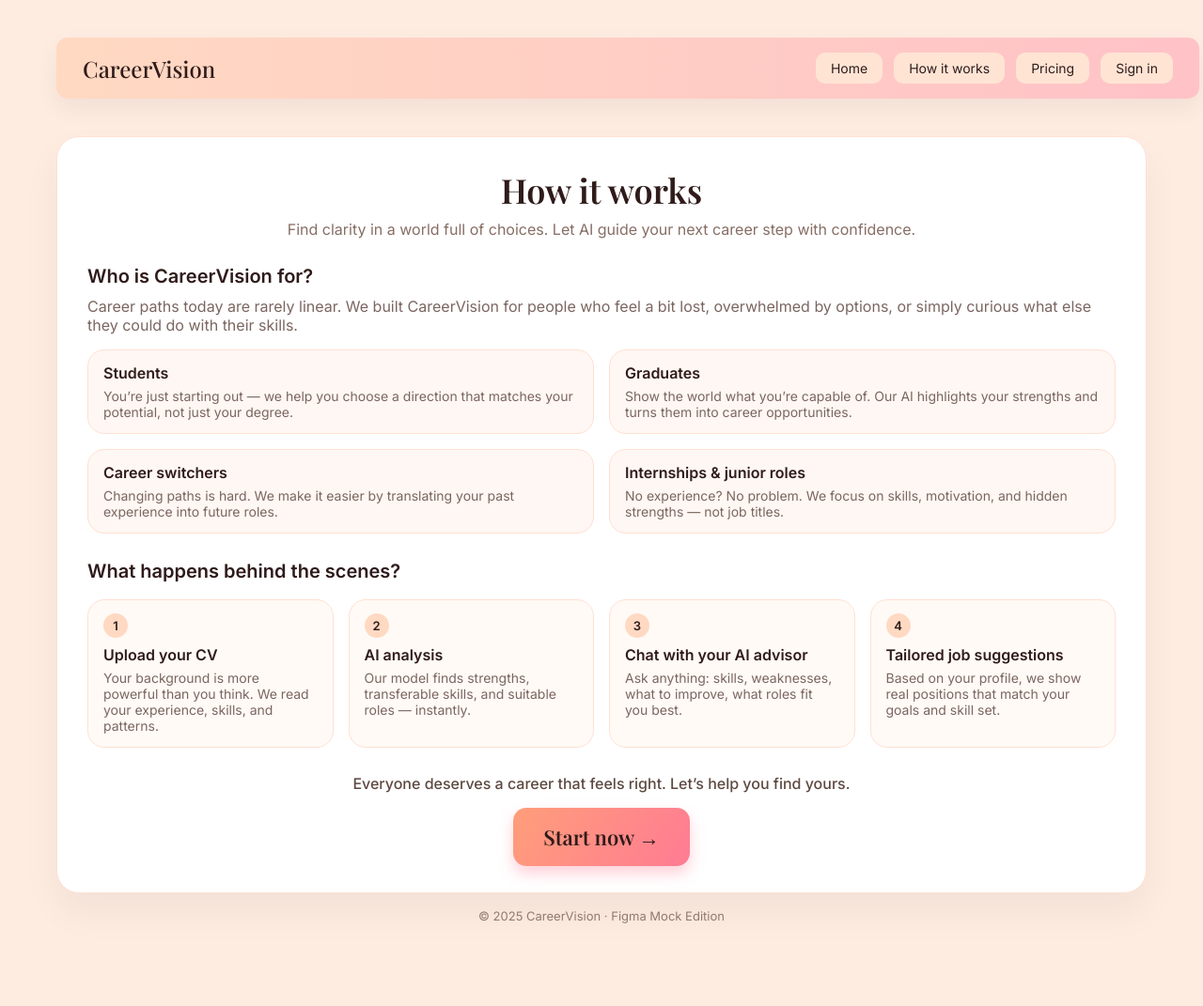
After one commit to AntonAveryan/ProjectWork_TeamF, a Django app: page /how-it-works/ in a window 1280 px wide. The commit adds this page. Shown: the whole page at 94% size. Run offline with Django 5.2, Linux system fonts and the light colour scheme.

Commit message:
Wlkn' skellet and 2 muscules

```diff
--- a/core/static/core/styles.css
+++ b/core/static/core/styles.css
@@ -544,3 +544,99 @@ body.cv-body::before {
     max-width: 90%;
   }
 }
+.cv-hiw-section {
+  margin-top: 28px;
+}
+
+.cv-hiw-grid {
+  display: grid;
+  grid-template-columns: repeat(2, minmax(0, 1fr));
+  gap: 16px;
+  margin-top: 16px;
+}
+
+.cv-hiw-card {
+  background: #fff7f3;
+  border-radius: 18px;
+  padding: 14px 16px;
+  border: 1px solid #ffe0d2;
+}
+
+.cv-hiw-title {
+  margin: 0 0 6px;
+  font-size: 16px;
+  font-weight: 600;
+}
+
+.cv-hiw-text {
+  margin: 0;
+  font-size: 14px;
+  color: #7b6660;
+}
+
+.cv-steps-row {
+  display: grid;
+  grid-template-columns: repeat(4, minmax(0, 1fr));
+  gap: 16px;
+  margin-top: 18px;
+}
+
+.cv-step-card {
+  background: #fffaf6;
+  border-radius: 18px;
+  padding: 14px 16px;
+  border: 1px solid #ffe0d2;
+}
+
+.cv-step-number {
+  width: 26px;
+  height: 26px;
+  border-radius: 13px;
+  background: #ffd9c2;
+  display: flex;
+  align-items: center;
+  justify-content: center;
+  font-size: 13px;
+  font-weight: 600;
+  margin-bottom: 8px;
+}
+
+.cv-hiw-center {
+  text-align: center;
+}
+
+.cv-hiw-closing {
+  margin: 24px 0 16px;
+  font-size: 16px;
+  font-weight: 500;
+  color: #5d4941;
+}
+
+.cv-pricing-card {
+  max-width: 540px;
+  margin: 18px auto;
+}
+
+.cv-link {
+  color: #ff7b93;
+  text-decoration: none;
+}
+
+.cv-link:hover {
+  text-decoration: underline;
+}
+
+@media (max-width: 900px) {
+  .cv-hiw-grid {
+    grid-template-columns: 1fr;
+  }
+  .cv-steps-row {
+    grid-template-columns: 1fr 1fr;
+  }
+}
+
+@media (max-width: 600px) {
+  .cv-steps-row {
+    grid-template-columns: 1fr;
+  }
+}
--- a/core/templates/core/base.html
+++ b/core/templates/core/base.html
@@ -9,6 +9,18 @@
 </head>
 <body class="cv-body">
   <div class="cv-page-wrapper">
+
+    <!-- GLOBAL HEADER / NAV -->
+    <div class="cv-header">
+      <div class="cv-logo">CareerVision</div>
+      <div class="cv-nav">
+        <a href="{% url 'landing' %}" class="cv-nav-pill">Home</a>
+        <a href="{% url 'how_it_works' %}" class="cv-nav-pill">How it works</a>
+        <a href="{% url 'pricing' %}" class="cv-nav-pill">Pricing</a>
+        <a href="#" class="cv-nav-pill">Sign in</a>
+      </div>
+    </div>
+
     {% block content %}{% endblock %}
 
     <footer class="cv-footer">
--- /dev/null
+++ b/core/templates/core/how_it_works.html
@@ -0,0 +1,100 @@
+{% extends 'core/base.html' %}
+
+{% block content %}
+<div class="cv-card">
+  <div class="cv-card-title-wrap">
+    <h1 class="cv-title">How it works</h1>
+    <p class="cv-subtitle">
+      Find clarity in a world full of choices. Let AI guide your next career step with confidence.
+    </p>
+  </div>
+
+  <!-- For whom section -->
+  <div class="cv-hiw-section">
+    <h2 class="cv-section-title">Who is CareerVision for?</h2>
+    <p class="cv-body-text">
+      Career paths today are rarely linear. We built CareerVision for people who feel a bit lost,
+      overwhelmed by options, or simply curious what else they could do with their skills.
+    </p>
+
+    <div class="cv-hiw-grid">
+      <div class="cv-hiw-card">
+        <h3 class="cv-hiw-title">Students</h3>
+        <p class="cv-hiw-text">
+          You’re just starting out — we help you choose a direction that matches your potential, not just your degree.
+        </p>
+      </div>
+
+      <div class="cv-hiw-card">
+        <h3 class="cv-hiw-title">Graduates</h3>
+        <p class="cv-hiw-text">
+          Show the world what you’re capable of. Our AI highlights your strengths and turns them into career opportunities.
+        </p>
+      </div>
+
+      <div class="cv-hiw-card">
+        <h3 class="cv-hiw-title">Career switchers</h3>
+        <p class="cv-hiw-text">
+          Changing paths is hard. We make it easier by translating your past experience into future roles.
+        </p>
+      </div>
+
+      <div class="cv-hiw-card">
+        <h3 class="cv-hiw-title">Internships & junior roles</h3>
+        <p class="cv-hiw-text">
+          No experience? No problem. We focus on skills, motivation, and hidden strengths — not job titles.
+        </p>
+      </div>
+    </div>
+  </div>
+
+  <!-- Steps section -->
+  <div class="cv-hiw-section">
+    <h2 class="cv-section-title">What happens behind the scenes?</h2>
+
+    <div class="cv-steps-row">
+      <div class="cv-step-card">
+        <div class="cv-step-number">1</div>
+        <h3 class="cv-hiw-title">Upload your CV</h3>
+        <p class="cv-hiw-text">
+          Your background is more powerful than you think. We read your experience, skills, and patterns.
+        </p>
+      </div>
+
+      <div class="cv-step-card">
+        <div class="cv-step-number">2</div>
+        <h3 class="cv-hiw-title">AI analysis</h3>
+        <p class="cv-hiw-text">
+          Our model finds strengths, transferable skills, and suitable roles — instantly.
+        </p>
+      </div>
+
+      <div class="cv-step-card">
+        <div class="cv-step-number">3</div>
+        <h3 class="cv-hiw-title">Chat with your AI advisor</h3>
+        <p class="cv-hiw-text">
+          Ask anything: skills, weaknesses, what to improve, what roles fit you best.
+        </p>
+      </div>
+
+      <div class="cv-step-card">
+        <div class="cv-step-number">4</div>
+        <h3 class="cv-hiw-title">Tailored job suggestions</h3>
+        <p class="cv-hiw-text">
+          Based on your profile, we show real positions that match your goals and skill set.
+        </p>
+      </div>
+    </div>
+  </div>
+
+  <!-- Closing & CTA -->
+  <div class="cv-hiw-section cv-hiw-center">
+    <p class="cv-hiw-closing">
+      Everyone deserves a career that feels right. Let’s help you find yours.
+    </p>
+    <a href="{% url 'landing' %}" class="cv-primary-btn cv-primary-btn-big">
+      Start now →
+    </a>
+  </div>
+</div>
+{% endblock %}
--- a/core/urls.py
+++ b/core/urls.py
@@ -2,6 +2,8 @@ from django.urls import path
 from . import views
 
 urlpatterns = [
+    path('how-it-works/', views.how_it_works, name='how_it_works'),
+    path('pricing/', views.pricing, name='pricing'),
     path('', views.landing, name='landing'),
     path('chat/', views.chat, name='chat'),
     path('positions/', views.positions, name='positions'),
--- a/core/views.py
+++ b/core/views.py
@@ -1,6 +1,10 @@
 from django.shortcuts import render
 
+def how_it_works(request):
+    return render(request, 'core/how_it_works.html')
 
+def pricing(request):
+    return render(request, 'core/pricing.html')
 def landing(request):
     return render(request, 'core/landing.html')
 
```
Also changed, not shown: core/templates/core/landing.html (+4 -12 lines), core/templates/core/pricing.html (added, +45 -0 lines).
